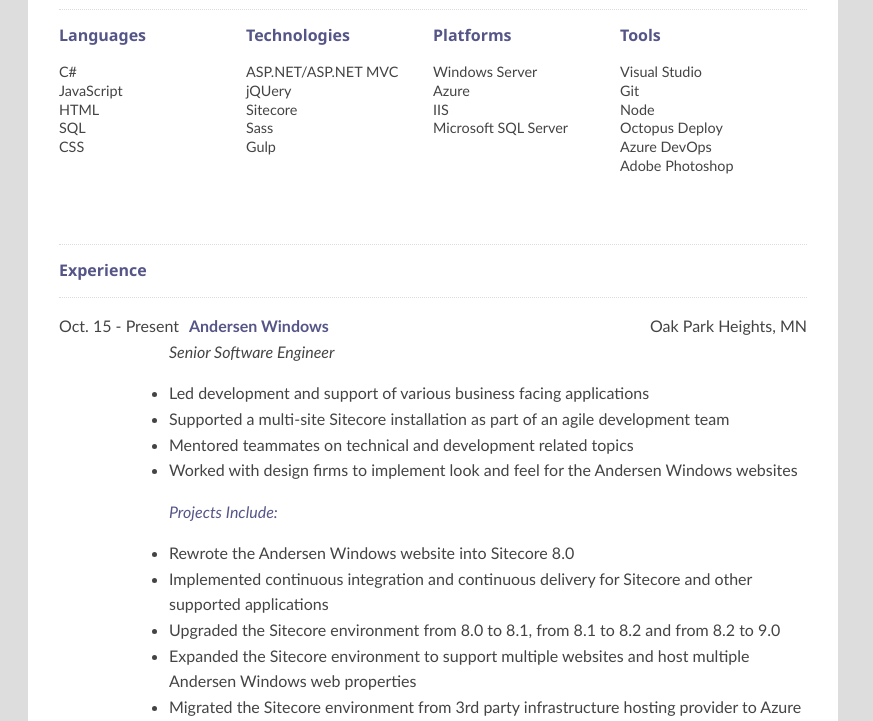
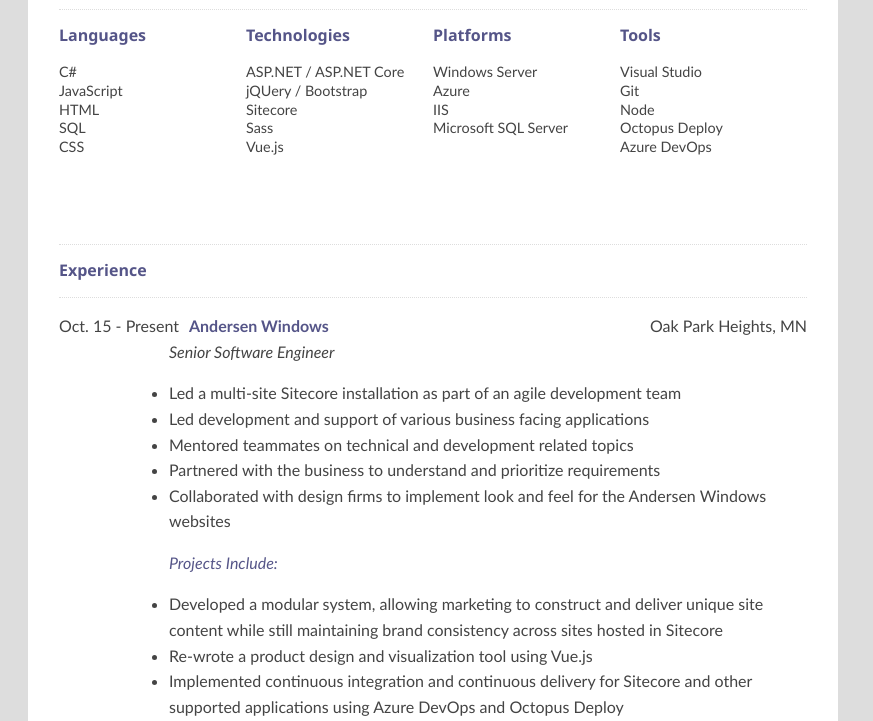
Before and after one commit to mjarosch/mjarosch.github.io, a plain HTML site: page Mike_Jarosch_Resume_October_2020.htm in a window 1280 px wide. Shown: the part 79-800 px from the top of the page, without its empty margins (0-873 px from the left). Drawn offline with Linux system fonts and the light colour scheme.

Commit message:
Updated HTML resume and links to resumes

```diff
--- a/Mike_Jarosch_Resume_December_2018.htm
+++ b/Mike_Jarosch_Resume_October_2020.htm
@@ -335,11 +335,11 @@
 						<div id="technologies" class="skillList">
 							<h2>Technologies</h2>
 							<ul>
-								<li>ASP.NET/ASP.NET MVC</li>
-								<li>jQUery</li>
+								<li>ASP.NET / ASP.NET Core</li>
+								<li>jQUery / Bootstrap</li>
 								<li>Sitecore</li>
 								<li>Sass</li>
-								<li>Gulp</li>
+								<li>Vue.js</li>
 							</ul>
 						</div>
 						<div id="platforms" class="skillList">
@@ -359,7 +359,6 @@
 								<li>Node</li>
 								<li>Octopus Deploy</li>
 								<li>Azure DevOps</li>
-								<li>Adobe Photoshop</li>
 							</ul>
 						</div>
 					</div><!-- end #technicalSkills -->
@@ -374,18 +373,18 @@
 								<div class="location">Oak Park Heights, MN</div>
 								<div class="jobtitle">Senior Software Engineer</div>
 								<ul class="highlights">
+									<li>Led a multi-site Sitecore installation as part of an agile development team
 									<li>Led development and support of various business facing applications
-									<li>Supported a multi-site Sitecore installation as part of an agile development team
 									<li>Mentored teammates on technical and development related topics
-									<li>Worked with design firms to implement look and feel for the Andersen Windows websites
+									<li>Partnered with the business to understand and prioritize requirements
+									<li>Collaborated with design firms to implement look and feel for the Andersen Windows websites
 								</ul> <!-- end highlights -->
 								<div class="subhead">Projects Include:</div>
 								<ul class="highlights">
-									<li>Rewrote the Andersen Windows website into Sitecore 8.0
-									<li>Implemented continuous integration and continuous delivery for Sitecore and other supported applications
-									<li>Upgraded the Sitecore environment from 8.0 to 8.1, from 8.1 to 8.2 and from 8.2 to 9.0
-									<li>Expanded the Sitecore environment to support multiple websites and host multiple Andersen Windows web properties
-									<li>Migrated the Sitecore environment from 3rd party infrastructure hosting provider to Azure
+									<li>Developed a modular system, allowing marketing to construct and deliver unique site content while still maintaining brand consistency across sites hosted in Sitecore
+									<li>Re-wrote a product design and visualization tool using Vue.js
+									<li>Implemented continuous integration and continuous delivery for Sitecore and other supported applications using Azure DevOps and Octopus Deploy
+									<li>Migrated Sitecore and other business applications to Azure
 	 							</ul> <!-- end highlights -->
 							</div> <!-- end #jobdetail -->
 						</div> <!-- end #job -->
```
Also changed, not shown: index.html (+1 -1 lines), 2 other files.
